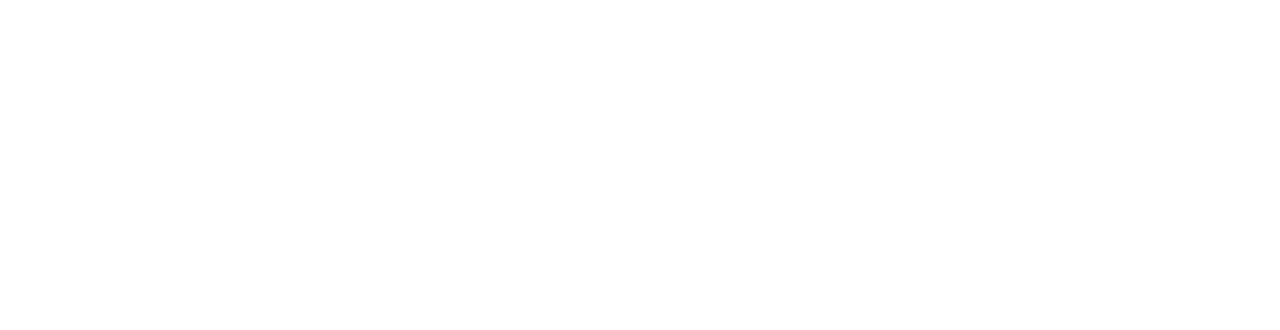
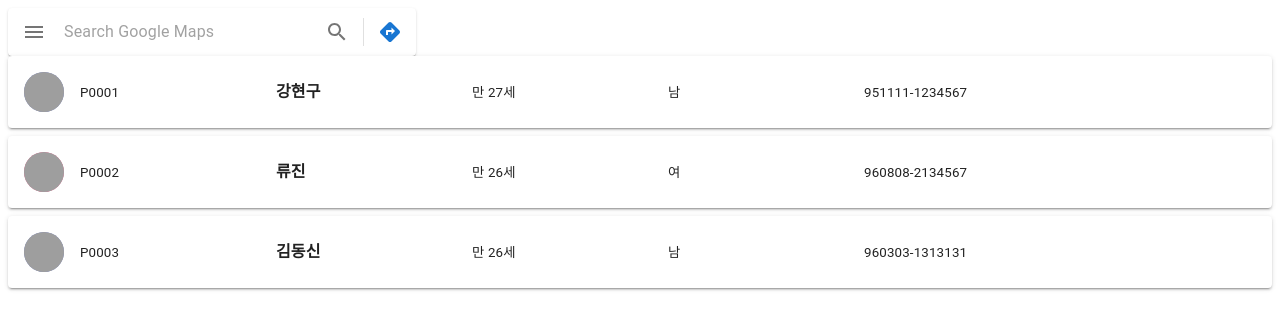
Before and after one commit to rkdgusrn1212/laboratory_information_system, a React (Create React App) app in the folder front/: page /order in a window 1280 px wide. Before the commit this address had no page. Shown: the top 330 px of the page. Built offline with nearby package versions, Linux system fonts and the light colour scheme; grey boxes are pictures that could not be loaded.

Commit message:
PatientPickerList 완성
- 아직 PatientPicker 자체와 그 Input이 미완성

```diff
--- a/front/src/App.tsx
+++ b/front/src/App.tsx
@@ -2,12 +2,14 @@
 import VisitPage from './pages/VisitPage';
 import SigninPage from './pages/SigninPage';
 import SignupPage from './pages/SignupPage';
+import OrderPage from './pages/OrderPage';
 
 const App: React.FC = () => {
   return (
     <Routes>
       <Route path="" element={<SigninPage />}></Route>
       <Route path="signup" element={<SignupPage />}></Route>
+      <Route path="order" element={<OrderPage />}></Route>
       <Route path="visit" element={<VisitPage />}></Route>
     </Routes>
   );
--- /dev/null
+++ b/front/src/components/order/PatientPicker.tsx
@@ -0,0 +1,38 @@
+import PatientPickerInput from './PatientPickerInput';
+import PatientPickerList from './PatientPickerList';
+const dummyPatient = [
+  {
+    no: 'P0001',
+    name: '강현구',
+    rnn: '951111-1234567',
+    birth: new Date('1995-11-11'),
+    male: true,
+    image: null,
+  },
+  {
+    no: 'P0002',
+    name: '류진',
+    rnn: '960808-2134567',
+    birth: new Date('1996-08-08'),
+    male: false,
+    image: null,
+  },
+  {
+    no: 'P0003',
+    name: '김동신',
+    rnn: '960303-1313131',
+    birth: new Date('1996-03-03'),
+    male: true,
+    image: null,
+  },
+];
+
+const PatientPicker = () => {
+  return (
+    <>
+      <PatientPickerInput />
+      <PatientPickerList data={dummyPatient} />
+    </>
+  );
+};
+export default PatientPicker;
--- /dev/null
+++ b/front/src/components/order/PatientPickerInput.tsx
@@ -0,0 +1,33 @@
+import Paper from '@mui/material/Paper';
+import InputBase from '@mui/material/InputBase';
+import Divider from '@mui/material/Divider';
+import IconButton from '@mui/material/IconButton';
+import MenuIcon from '@mui/icons-material/Menu';
+import SearchIcon from '@mui/icons-material/Search';
+import DirectionsIcon from '@mui/icons-material/Directions';
+
+const PatientPickerInput: React.FC = () => {
+  return (
+    <Paper
+      component="form"
+      sx={{ p: '2px 4px', display: 'flex', alignItems: 'center', width: 400 }}
+    >
+      <IconButton sx={{ p: '10px' }} aria-label="menu">
+        <MenuIcon />
+      </IconButton>
+      <InputBase
+        sx={{ ml: 1, flex: 1 }}
+        placeholder="Search Google Maps"
+        inputProps={{ 'aria-label': 'search google maps' }}
+      />
+      <IconButton type="button" sx={{ p: '10px' }} aria-label="search">
+        <SearchIcon />
+      </IconButton>
+      <Divider sx={{ height: 28, m: 0.5 }} orientation="vertical" />
+      <IconButton color="primary" sx={{ p: '10px' }} aria-label="directions">
+        <DirectionsIcon />
+      </IconButton>
+    </Paper>
+  );
+};
+export default PatientPickerInput;
--- /dev/null
+++ b/front/src/components/order/PatientPickerList.tsx
@@ -0,0 +1,87 @@
+import Stack from '@mui/material/Stack';
+import Avatar from '@mui/material/Avatar';
+import Card from '@mui/material/Card';
+import CardHeader from '@mui/material/CardHeader';
+import Typography from '@mui/material/Typography';
+import Grid from '@mui/material/Grid';
+import { indigo, pink } from '@mui/material/colors';
+
+type PatientPickerListProps = {
+  data: {
+    no: string;
+    name: string;
+    rnn: string;
+    birth: Date;
+    male: boolean;
+    image: string | null;
+  }[];
+};
+
+/**주민번호로 나이와 성별을 가져오지 않는 이유 :
+ *  19,20,21세기, 성별을 구분하기 위해 사용하는 뒷 첫자리 수는 외국인의 경우 다른 번호 체계를 사용하며
+ * , 정책상 주민등록번호의 형식이 변경될 여지(미래의 주민번호를 형식을 바꾸고자 하는 사람들이 있다),
+ *  그리고 생물학적 성별과 실제 생일이 다를 수 있다(법정 성별,
+ * 생일을 따지자면 문제될건 없다). 하지만 법적으로 성별과 생일을 변경하게 되는 일도 빈번하므로 주민번호와 나이, 성별은 분리해서 보는게 맞다.
+ * 가장 중요한 것은 주민번호는 법적으로 변경이 가능한 식별자로 그 설계 목적은 오로지 식별에 있다.*/
+const PatientPickerList: React.FC<PatientPickerListProps> = ({ data }) => {
+  return (
+    <Stack gap={1}>
+      {data.map((item) => {
+        if (!item.image) {
+          if (item.male) {
+            item.image = '/image/male_icon.png';
+          } else {
+            item.image = '/image/female_icon.png';
+          }
+        }
+        console.log(item.birth);
+        const age =
+          new Date(new Date().getTime() - item.birth.getTime()).getFullYear() -
+          1970;
+        return (
+          <Card key={item.no} elevation={2}>
+            <CardHeader
+              avatar={
+                <Avatar
+                  sx={{ bgcolor: item.male ? indigo[300] : pink[300] }}
+                  alt={item.name}
+                  src={item.image}
+                />
+              }
+              title={
+                <Grid container>
+                  <Grid item xs={2}>
+                    <Typography variant="body1">
+                      <small>{item.no}</small>
+                    </Typography>
+                  </Grid>
+                  <Grid item xs={2}>
+                    <Typography variant="body1" fontWeight="bold">
+                      {item.name}
+                    </Typography>
+                  </Grid>
+                  <Grid item xs={2}>
+                    <Typography variant="body1">
+                      <small>만 {age}세</small>
+                    </Typography>
+                  </Grid>
+                  <Grid item xs={2}>
+                    <Typography variant="body1">
+                      <small>{item.male ? '남' : '여'}</small>
+                    </Typography>
+                  </Grid>
+                  <Grid item xs={4}>
+                    <Typography variant="body1">
+                      <small>{item.rnn}</small>
+                    </Typography>
+                  </Grid>
+                </Grid>
+              }
+            />
+          </Card>
+        );
+      })}
+    </Stack>
+  );
+};
+export default PatientPickerList;
--- /dev/null
+++ b/front/src/pages/OrderPage.tsx
@@ -0,0 +1,10 @@
+import PatientPicker from '../components/order/PatientPicker';
+
+const OrderPage: React.FC = () => {
+  return (
+    <>
+      <PatientPicker />
+    </>
+  );
+};
+export default OrderPage;
```
